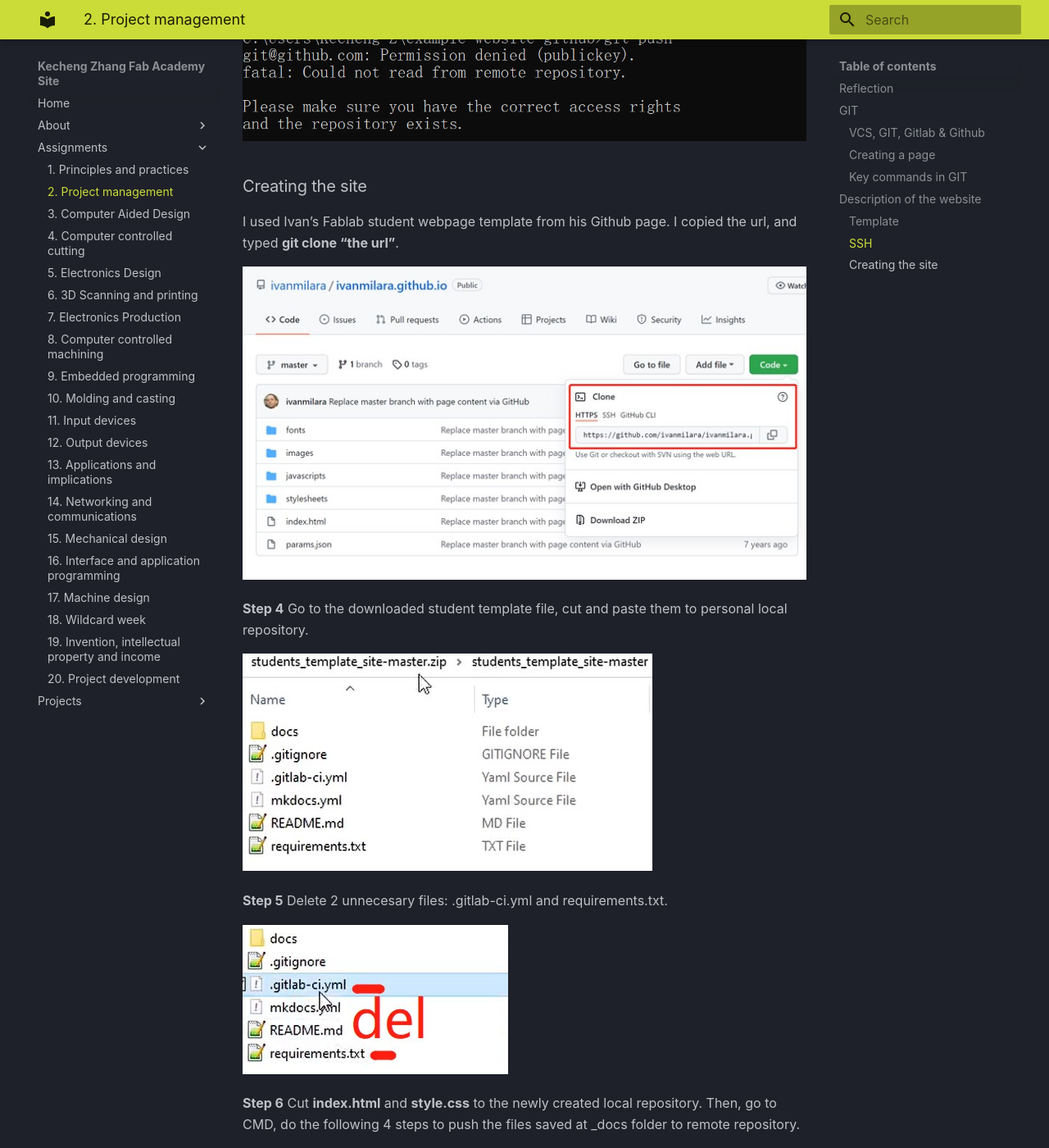
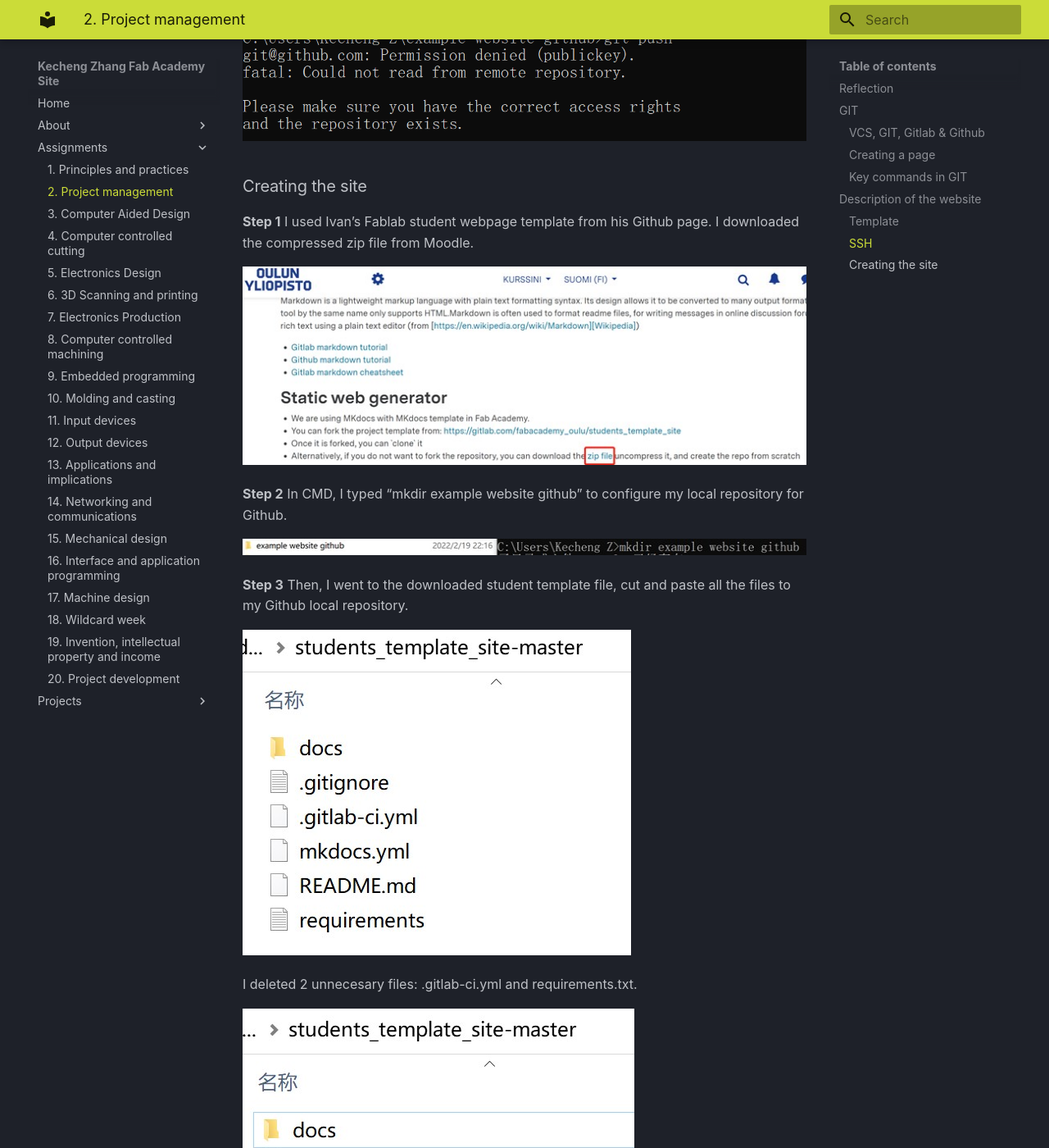
Before and after one commit to kecheeng/example-repository, an MkDocs documentation site: the page built from _docs/assignments/week02.md, in a window 1280 px wide and 1400 px high, scrolled down 8537 px. Shown: the whole window at 82% size. Built offline with MkDocs 1.6.1 and Material for MkDocs 9.7.7, drawn with Linux system fonts in a browser that asks for light colours; some of the changed text lies outside the part shown.

Commit message:
deploying website

```diff
--- a/_docs/assignments/week02.md
+++ b/_docs/assignments/week02.md
@@ -142,37 +142,39 @@
 
 ### Creating the site
 
-I used Ivan's Fablab student webpage template from his Github page. I copied the url, and typed **git clone "the url"**.
+**Step 1**  I used Ivan's Fablab student webpage template from his Github page. I downloaded the compressed zip file from Moodle.
 
 ![](../images/createweb2.jpg)
 
-**Step 4** Go to the downloaded student template file, cut and paste them to personal local repository.
+**Step 2** In CMD, I typed "mkdir example website github" to configure my local repository for Github.
+
+![](../images/mkdir1.jpg)
+
+**Step 3** Then, I went to the downloaded student template file, cut and paste all the files to my Github local repository.
 
 ![](../images/createweb12.jpg)
 
-**Step 5** Delete 2 unnecesary files: .gitlab-ci.yml and requirements.txt.
+I deleted 2 unnecesary files: .gitlab-ci.yml and requirements.txt.
 
 ![](../images/createweb14.jpg)
 
-**Step 6** Cut **index.html** and **style.css** to the newly created local repository. Then, go to CMD, do the following 4 steps to push the files saved at \_docs folder to remote repository.
-
-![](../images/gh1.jpg)
-
-**Step 7** Create a remote repository to "receive" the uploaded files from local repository.
+**Step 4** I created a remote repository to "receive" the uploaded files from local repository.
 
 ![](../images/createweb13.jpg)
 
-**Step 8** Go to Github remote repository, click **Setting - Pages**, make sure the **Branch** to be **master**. You can see the information of "Your site is published at:....." as the ultimately webpage. It takes some time to refresh so do not worry.
+Then, in the remote repository, I clicked **Setting - Pages**, made sure the **Branch** to be **master**. You can see the information of "Your site is published at:....." as the ultimately webpage. It takes some time to refresh so do not worry.
 
 ![](../images/createweb5.jpg)
 
-The webpage works because it is deployed on the folder of **docs**.
+**Step 5** Then, I went to CMD, did the following 4 steps to push the files saved at \_docs folder to remote repository.
+
+![](../images/gh1.jpg)
 
 Finally, I can host the personal page at Github.
 
 ![](../images/createweb11.jpg)
 
-**Step 9** Fork my personal information based on the student template.
+**Step 6** Fork my personal information based on the student template.
 
 To do so, open **mkdocs.yml** at the local repository with notepad++.  **mkdocs.yml** allows me to <span style="color:red">define the name of the site, the descriptions, social media links, colors, fonts, etc</span>.
 
```
Also changed, not shown: other parts of _docs/assignments/week02.md (+2 -2 lines), _docs/images/createweb12.jpg, _docs/images/createweb14.jpg, _docs/images/createweb2.jpg, _docs/images/mkdir1.jpg (added), 1 other file.
